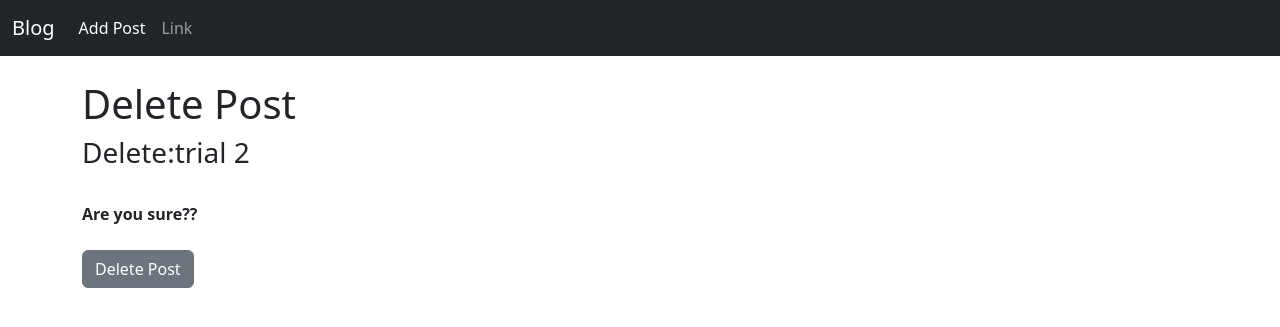
After one commit to haimy254/ablog, a Django app: page /article/delete/2 in a window 1280 px wide. The commit adds this page. Shown: the top 327 px of the page. Run offline with Django 4.2, Linux system fonts and the light colour scheme; data comes from the database, SQL or seed files in the repository; both versions use the stored data as it was after the commit.

Commit message:
created delete function

```diff
--- a/blog/templates/articles_detail.html
+++ b/blog/templates/articles_detail.html
@@ -11,5 +11,6 @@
 
 <br/><br/>
 <a href="{%url 'update' post.pk %}" class="btn btn-primary">Edit</a>
+<a href="{%url 'delete' post.pk %}"class= "btn btn-danger">Delete</a>
 <a href="{% url 'home'%}" class="btn btn-secondary">BACK </a>
 {% endblock%}
--- /dev/null
+++ b/blog/templates/delete_post.html
@@ -0,0 +1,14 @@
+{% extends 'base.html' %}
+{% block title %}Delete Post {%endblock%}
+{% block content %}
+
+<h1> Delete Post</h1>
+<h3>Delete:{{post.title}}</h3>
+<div class="form-group">
+   <form method = 'POST'>
+    {% csrf_token %}<br/>
+    <strong> Are you sure??</strong><br/><br/>
+    <button class='btn btn-secondary'>Delete Post</button>
+   </form>
+</div>
+{% endblock %}
--- a/blog/templates/home.html
+++ b/blog/templates/home.html
@@ -4,7 +4,7 @@
 <h1> POST</h1>
     <ul>
         {% for post in object_list %}
-            <li><a href="{%url 'articles' post.pk %}">{{post.title}}</a> - {{post.author}}  <a href="{%url 'update' post.pk %}">Edit</a> <br/>
+            <li><a href="{%url 'articles' post.pk %}">{{post.title}}</a> - {{post.author}}  <a href="{%url 'update' post.pk %}">(Edit)</a> <br/>
 
             {{post.body}} </li>
 
--- a/blog/urls.py
+++ b/blog/urls.py
@@ -6,5 +6,6 @@ urlpatterns = [
     path('article/<int:pk>', ArticleView.as_view(), name='articles'),
     path('add_post/', AddPostView.as_view(), name='add_post'),
     path('article/edit/<int:pk>', UpdatePostView.as_view(), name='update'),
+    path('article/delete/<int:pk>', DeletePostView.as_view(), name='delete'),
 
 ]
--- a/blog/views.py
+++ b/blog/views.py
@@ -1,7 +1,8 @@
 from django.shortcuts import render
-from django.views.generic import ListView,DetailView,CreateView,UpdateView
+from django.views.generic import ListView,DetailView,CreateView,UpdateView, DeleteView
 from .models import *
 from .forms import *
+from django.urls import reverse_lazy
 # Create your views here.
 # def home(request):
 #     return render(request, 'home.html', {})
@@ -24,3 +25,8 @@ class UpdatePostView(UpdateView):
     model = Post
     template_name = 'update_post.html'
     fields = ['title', 'title_tag','body']
+
+class DeletePostView(DeleteView):
+    model = Post
+    template_name = 'delete_post.html'
+    success_url = reverse_lazy('home')
```
Also changed, not shown: db.sqlite3.
